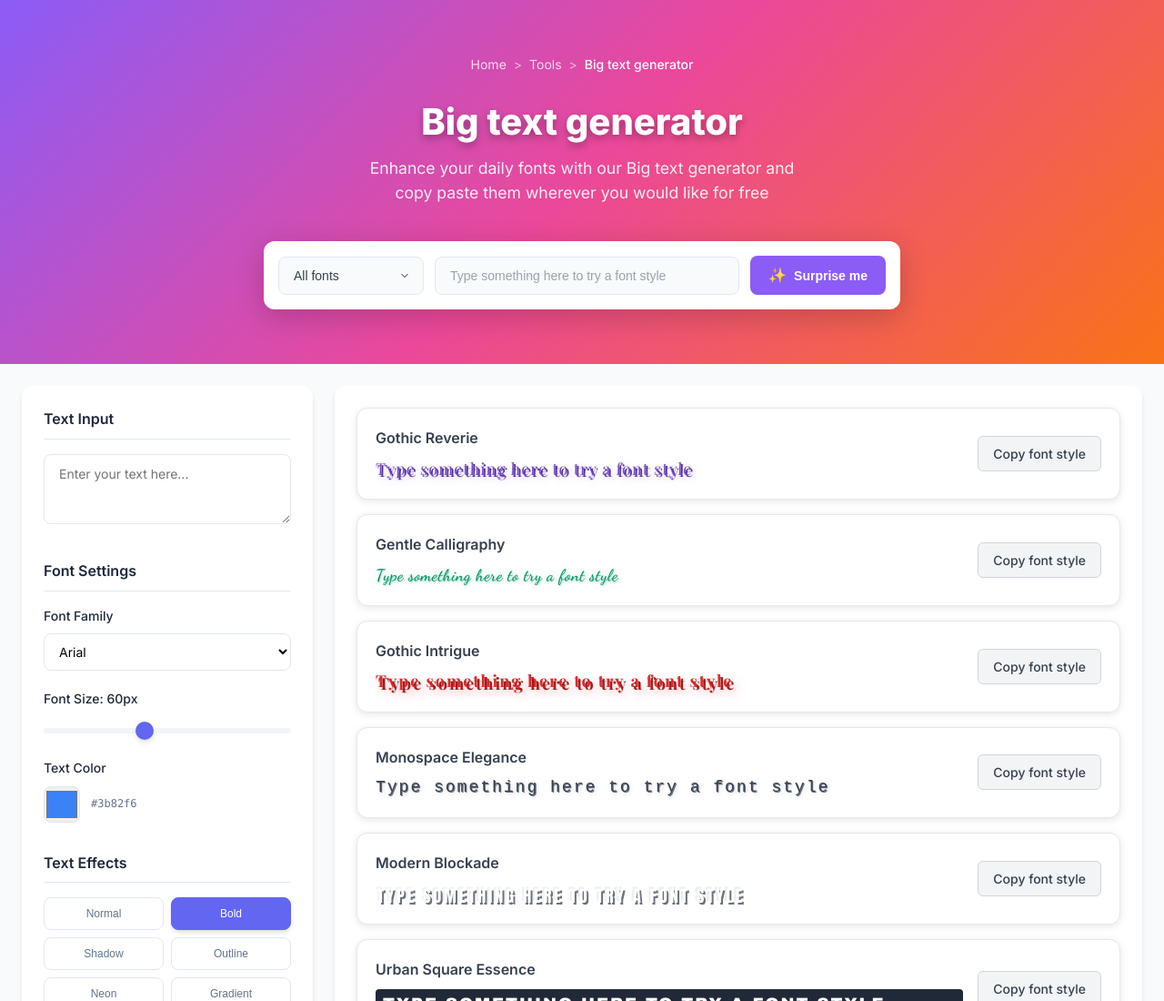
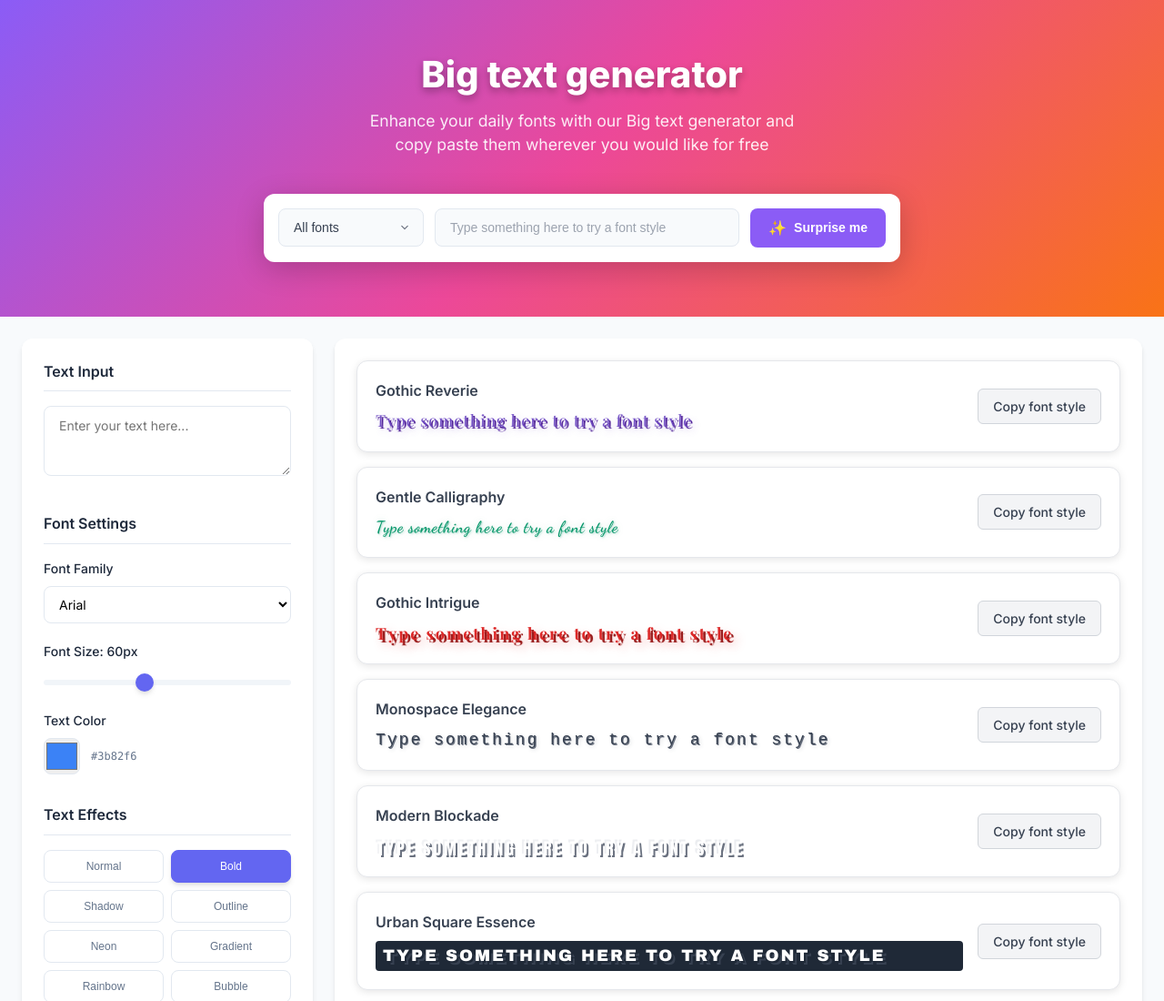
Before and after one commit to jewelrydecornerforwork/bigtextgenerator.org, a plain HTML site: page index.html in a window 1280 px wide. Shown: the top 1100 px of the page at 91% size. Drawn offline with nearby package versions, Linux system fonts and the light colour scheme.

Commit message:
update website content

```diff
--- a/index.html
+++ b/index.html
@@ -24,14 +24,6 @@
     <!-- Hero Section -->
     <section class="hero-section">
         <div class="hero-container">
-            <!-- Breadcrumb Navigation -->
-            <nav class="breadcrumb">
-                <a href="#" class="breadcrumb-link">Home</a>
-                <span class="breadcrumb-separator">></span>
-                <a href="#" class="breadcrumb-link">Tools</a>
-                <span class="breadcrumb-separator">></span>
-                <span class="breadcrumb-current">Big text generator</span>
-            </nav>
 
             <!-- Main Title -->
             <h1 class="hero-title">Big text generator</h1>
--- a/style.css
+++ b/style.css
@@ -66,34 +66,6 @@ body {
     margin: 0 auto;
 }
 
-/* Breadcrumb Navigation */
-.breadcrumb {
-    display: flex;
-    align-items: center;
-    justify-content: center;
-    margin-bottom: 30px;
-    font-size: 14px;
-}
-
-.breadcrumb-link {
-    color: rgba(255, 255, 255, 0.8);
-    text-decoration: none;
-    transition: color 0.3s ease;
-}
-
-.breadcrumb-link:hover {
-    color: white;
-}
-
-.breadcrumb-separator {
-    color: rgba(255, 255, 255, 0.6);
-    margin: 0 8px;
-}
-
-.breadcrumb-current {
-    color: white;
-    font-weight: 500;
-}
 
 /* Hero Title */
 .hero-title {
```
